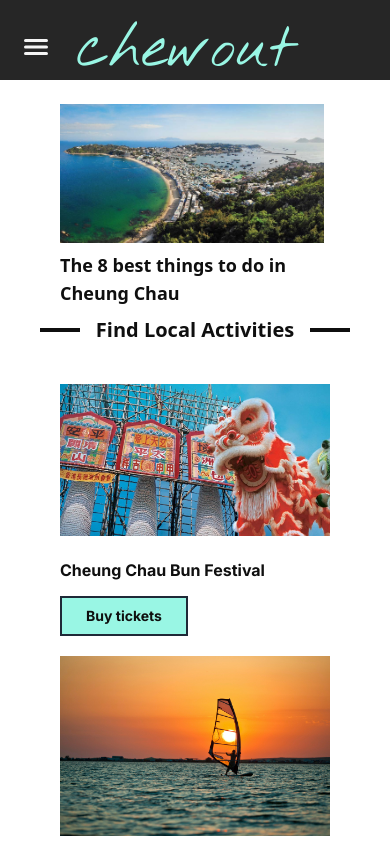
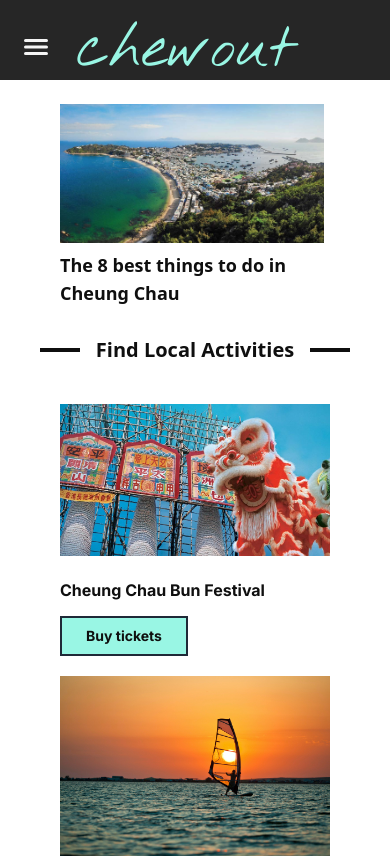
Before and after one commit to RunningFok/travel-blog, a Next.js app: page / in a window 390 px wide. Shown: the top 858 px of the page. Built offline with nearby package versions, Linux system fonts and the light colour scheme.

Commit message:
added pb-5 to toplocations

```diff
--- a/src/app/home/TopLocations.tsx
+++ b/src/app/home/TopLocations.tsx
@@ -19,7 +19,7 @@ const TopPostCard = ({
   return (
     <div
       id="top"
-      className={`${className}  pb-5 pl-5 lg:ml-96 flex flex-col h-96`}
+      className={`${className} pl-5 lg:ml-96 flex flex-col h-96`}
     >
       <Link href={`/topLocations`} className="hover:opacity-70">
         <Image
@@ -88,7 +88,7 @@ const SidePostCard = ({ className, title, image, linkAddress }: PostProps) => {
 
 export default function TopLocations() {
   return (
-    <section className="pt-3 pb-0 md:pb-28 lg:pb-28">
+    <section className="pt-3 pb-5 md:pb-28 lg:pb-28">
       <div className="sm:grid sm:gap-0 md:grid-cols-5 md:grid-rows-3 lg:grid-cols-5 lg:grid-rows-3 h-[200px] md:h-[400px] mx-0 my-3 w-11/12">
         <TopPostCard
           className="col-span-3 row-span-3"
```
